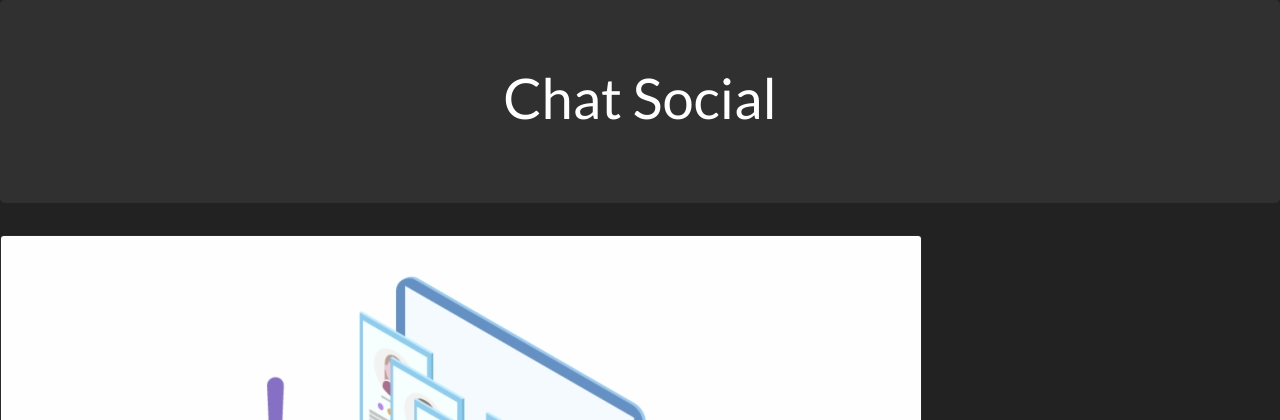
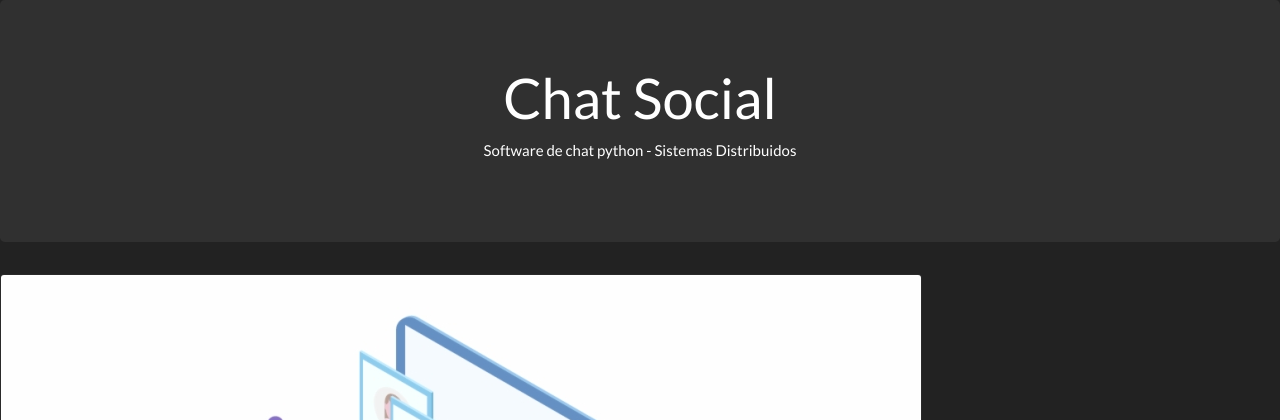
Before and after one commit to juliandalfonso/rchat, a Flask app: page / in a window 1280 px wide. Shown: the top 420 px of the page. Run offline with Flask 2, Linux system fonts and the light colour scheme; some libraries are stand-ins or nearby versions.

Commit message:
subtitulo agregado

```diff
--- a/templates/prelogin-layout.html
+++ b/templates/prelogin-layout.html
@@ -20,6 +20,7 @@
 
         <div class="jumbotron">
             <h1 class="display-4 text-center">Chat Social</h1>
+            <p class="text-center">Software de chat python - Sistemas Distribuidos</p>
         </div>
 
         <!-- Demo image start -->
```
